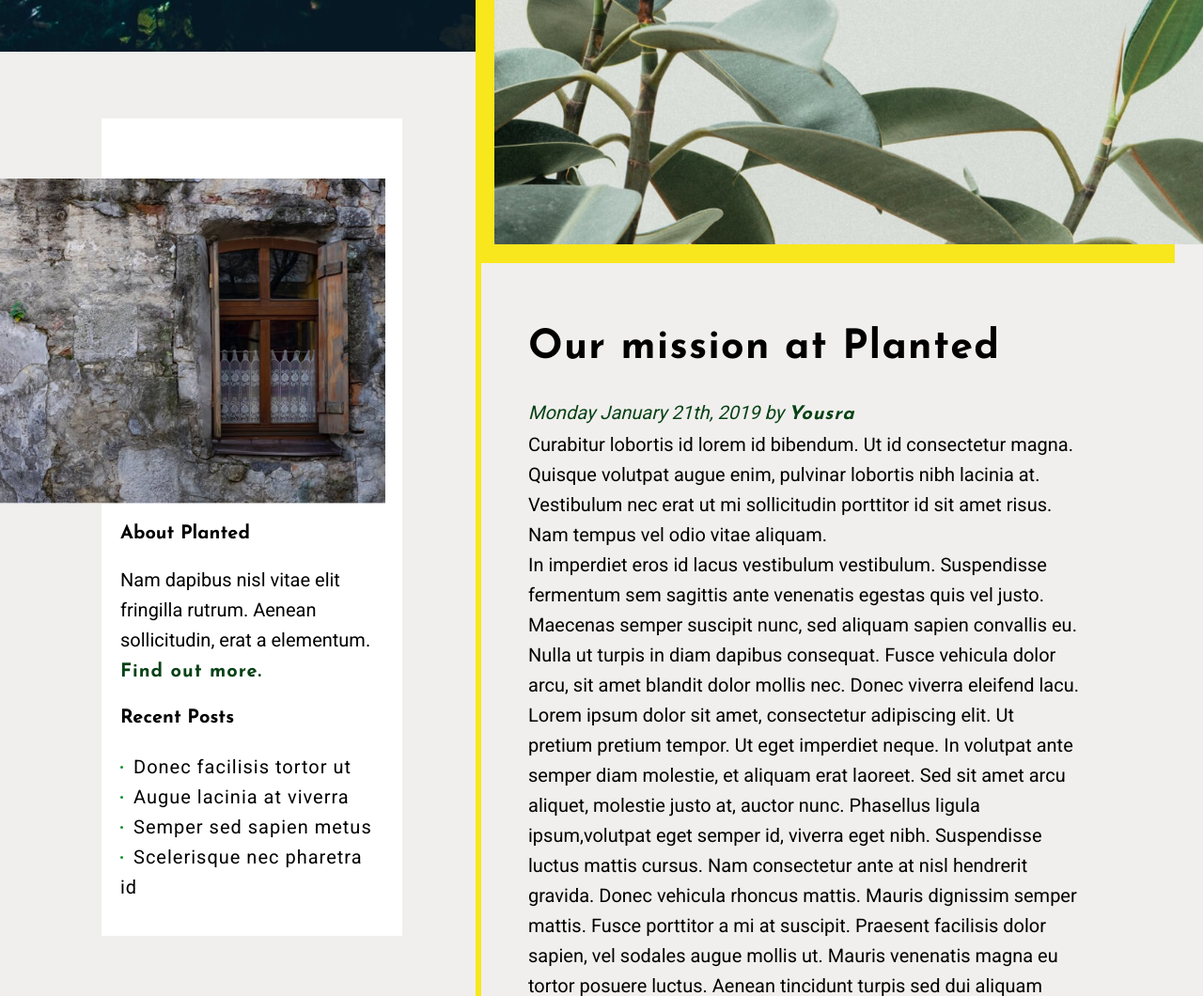
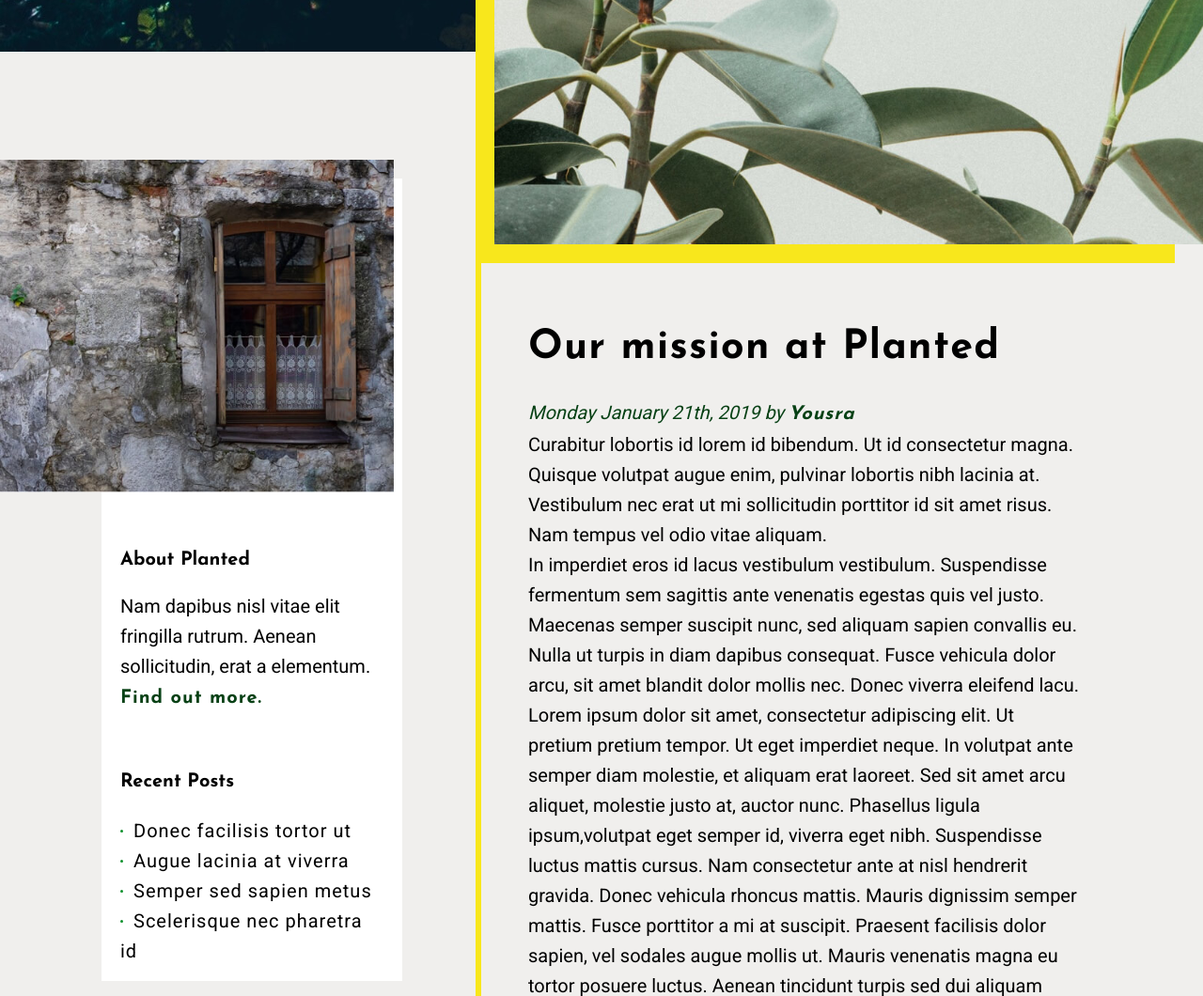
Before and after one commit to sgee456/solonGeeProjectOne, a plain HTML site: page html/blog.html in a window 1280 px wide. Shown: the part 520-1580 px from the top of the page at 94% size. Drawn offline with Linux system fonts and the light colour scheme.

Commit message:
corrected left column spacing

```diff
--- a/html/blog.html
+++ b/html/blog.html
@@ -49,9 +49,9 @@
     <main>
         <div class="maxWrapper">
             <aside class="leftColumn">
-                <div class="imgContainer"><img src="../assets/side-bar-image.jpg" alt="a open wooden window in a stone wall"></div>
+                <div class="whiteBackground">
+                    <div class="imgContainer"><img src="../assets/side-bar-image.jpg" alt="a open wooden window in a stone wall"></div>
 
-                <div class="whiteBackground">
                     <article class="aboutArticle">
                         <h2>About Planted</h2>
 
--- a/styles/sass/_blog.scss
+++ b/styles/sass/_blog.scss
@@ -33,33 +33,27 @@
 
     .leftColumn {
         width: 40%;
-        height: 765px;
         padding-left: 10%;
         padding-right: 5%;
 
-        img {
-            max-width: 513px;
-            max-height: 433px;
-            // position: absolute;
-            left: 0;
+        .imgContainer {
+            width: 131%;
+            max-width: 519px;
+            position: relative;
+            left: calc(-40% + 20px);
             top: -20px;
-        }
-
-        .imgContainer {
-            width: 128%;
-            max-width: 513px;
-            max-height: 433px;
-            position: relative;
             z-index: 1;
-            right: 40%;
         }
 
         .whiteBackground {
             background: white;
-            padding: 410px 20px 40px;
             position: relative;
             left: -20px;
-            top: -410px;
+        }
+
+        .aboutArticle,
+        .recentPostsArticle {
+            padding: 20px;
         }
     }
 
@@ -85,7 +79,6 @@
         .currentPostImage {
             width: calc(120% - 14px);
             max-width: 975px;
-            max-height: 646px;
             position: relative;
             right: -14px;
             top: -430px;
```
Also changed, not shown: styles/styles.css.
